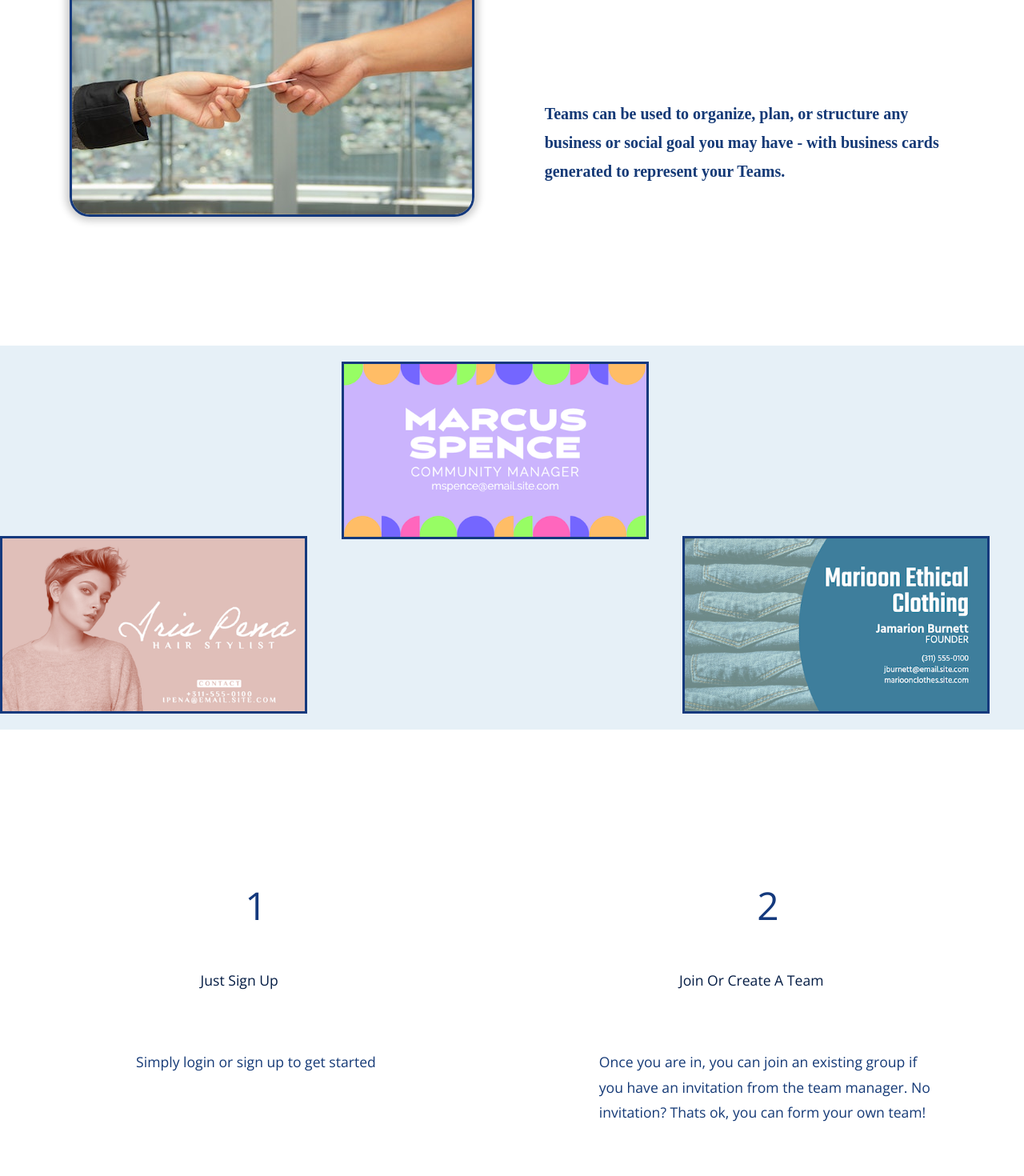
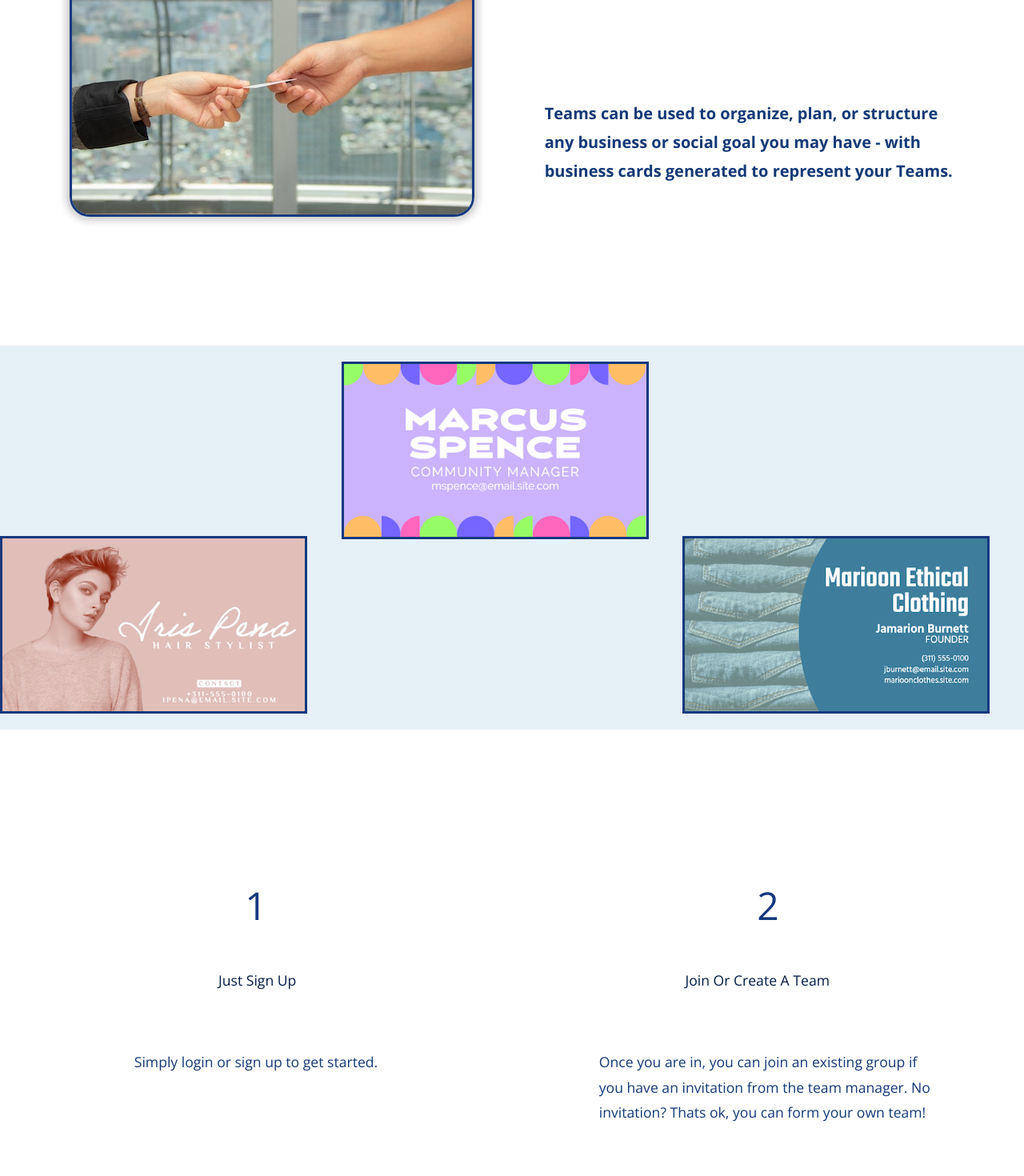
Before and after one commit to DRCallaghan/Carded, a React (Create React App) app in the folder client/: page / in a window 1280 px wide. Shown: the part 680-2150 px from the top of the page at 80% size. Built offline with nearby package versions, Linux system fonts and the light colour scheme.

Commit message:
finished font

```diff
--- a/client/src/index.css
+++ b/client/src/index.css
@@ -508,7 +508,6 @@ END NORMALIZE CSS
   display: flex;
   justify-content: center;
   align-items: center;
-
 }
 
 /* positions the static icons around the picture */
@@ -591,7 +590,7 @@ h4,
 h5,
 h6,
 a {
-  font-family: 'JetBrains Mono', monospace;
+  font-family: 'Open Sans';
   margin: 0 0 0.5rem;
   line-height: 1.25;
 }
@@ -1962,4 +1961,12 @@ label form [type='radio'] {
    max-width: 250px;
   }
 
-}
+  .summary {
+    flex-direction: column-reverse;
+  }
+
+  .summary2 {
+    flex-direction: column;
+  }
+
+}
--- a/client/src/pages/Home.js
+++ b/client/src/pages/Home.js
@@ -11,7 +11,6 @@ import logo from "../images/logo.png";
 import hand from "../images/hand.jpeg";
 import { QUERY_PROFILES } from "../utils/queries";
 import "../index.css";
-
 import Footer from "../components/Footer";
 
 import HomeFooter from "../components/Footer/homefoot";
@@ -47,11 +46,12 @@ const Home = () => {
         </div>
 
         <div className="summary-text2">
-          <h5 style={{lineHeight: "1.8", maxHeight: "100%", fontFamily:"Poppins", color:"#143976"}}>
+          <h5 style={{lineHeight: "1.8", maxHeight: "100%",  color:"#143976"}}>
             Teams can be used to organize, plan, or structure any business or
             social goal you may have - with business cards generated to
             represent your Teams.
           </h5>
+
         </div>
       </div>
 
@@ -78,13 +78,13 @@ const Home = () => {
         </div>
 
         <div className="in-depth-title">
-          <p> Just Sign Up </p>
+          <p style ={{paddingLeft:"30px"}}> Just Sign Up </p>
           <p> Join Or Create A Team </p>
 
         </div>
 
         <div className="in-depth-text">
-          <p>Simply login or sign up to get started</p>
+          <p>Simply login or sign up to get started.</p>
           <p>
             Once you are in, you can join an existing group if you have an
             invitation from the team manager. No invitation? Thats ok, you can
@@ -118,7 +118,7 @@ const Home = () => {
 
         <div className="in-depth-title">
           <p> Build A Card </p>
-          <p> Network </p>
+          <p style ={{paddingRight:"10px"}}> Network </p>
         </div>
 
         <div className="in-depth-text">
@@ -133,13 +133,13 @@ const Home = () => {
         </div>
       </div>
 
-      <div className="managers"><h4 style={{color:"#031b43"}}>Team Managers</h4></div>
+      <div className="managers"><h4 style={{color:"#143976"}}>Team Managers</h4></div>
       <div className="management">
 
-        <p style={{width: "25%", color:"#143976"}}>
+        <p style={{width: "25%", color:"#143976",  lineHeight: "1.8"}}>
           As a manager you can send out invitations to new team members, design new business cards, and create new teams.
         </p>
-        <p style={{width: "25%", color:"#143976"}}>
+        <p style={{width: "25%", color:"#143976", lineHeight: "1.8"}}>
           You can also network with other team managers, build team connections, and increase your company or team visibility.
         </p>
 
```
Also changed, not shown: 1 other file (tests, documents, lock files or other folders).
